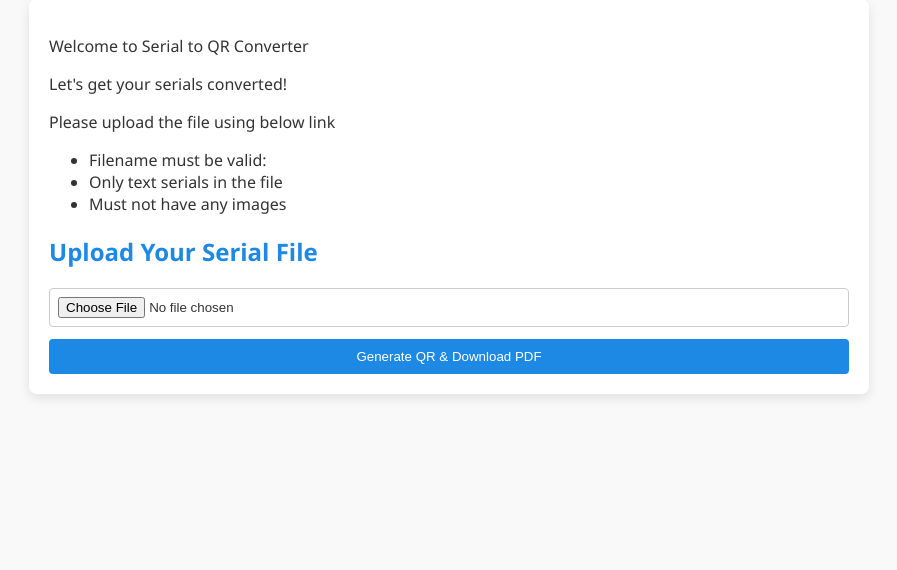
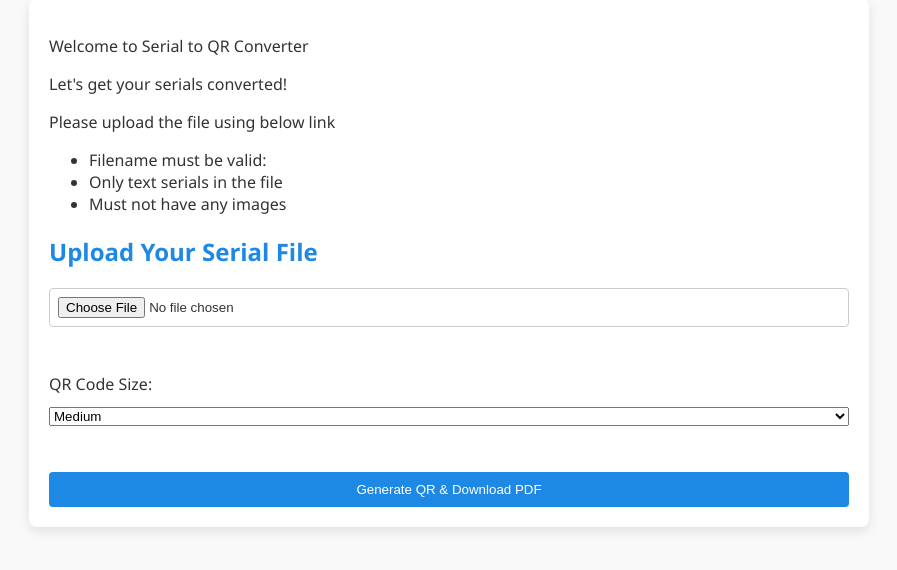
Before and after one commit to crspo/flask-k8-app, a Flask app: page / in a window 1280 px wide. Shown: the part 88-658 px from the top of the page, without its empty margins (191-1088 px from the left). Run offline with Flask 3, Linux system fonts and the light colour scheme.

Commit message:
added resize option

```diff
--- a/routes/main.py
+++ b/routes/main.py
@@ -13,6 +13,15 @@ def upload_and_export():
     """
     Handles file upload, generates QR preview, and offers PDF download link.
     """
+    size_map = {
+    'small': 200,
+    'medium': 300,
+    'large': 500
+    }
+
+    selected_size = request.form.get('size', 'medium')
+    qr_size = size_map.get(selected_size, 300)  # default to Medium if not recognized
+
     file = request.files.get('file')
     if not file or file.filename == '':
         return render_template("error.html", error_msg="No file selected.")
@@ -23,7 +32,7 @@ def upload_and_export():
 
     # Generate QR preview
     from utils.encoder import encode_text_to_qr, generate_qr_pdf
-    img_base64 = encode_text_to_qr(payload)
+    img_base64 = encode_text_to_qr(payload, size=qr_size)
 
     # Generate PDF and store in memory (base64 encoding optional if you want download link)
     pdf_bytes = generate_qr_pdf(payload)
--- a/templates/index.html
+++ b/templates/index.html
@@ -23,6 +23,14 @@ Includes form fields for file input and submission.
 
 <form method="POST" action="{{ url_for('main.upload_and_export') }}" enctype="multipart/form-data">
   <input type="file" name="file" required>
+   <br/>
+  <label for="size">QR Code Size:</label>
+  <select name="size">
+    <option value="small">Small</option>
+    <option value="medium" selected>Medium</option>
+    <option value="large">Large</option>
+  </select>
+  <br/>
   <button type="submit">Generate QR & Download PDF</button>
 </form>
 
```
Also changed, not shown: utils/encoder.py (+4 -4 lines).
